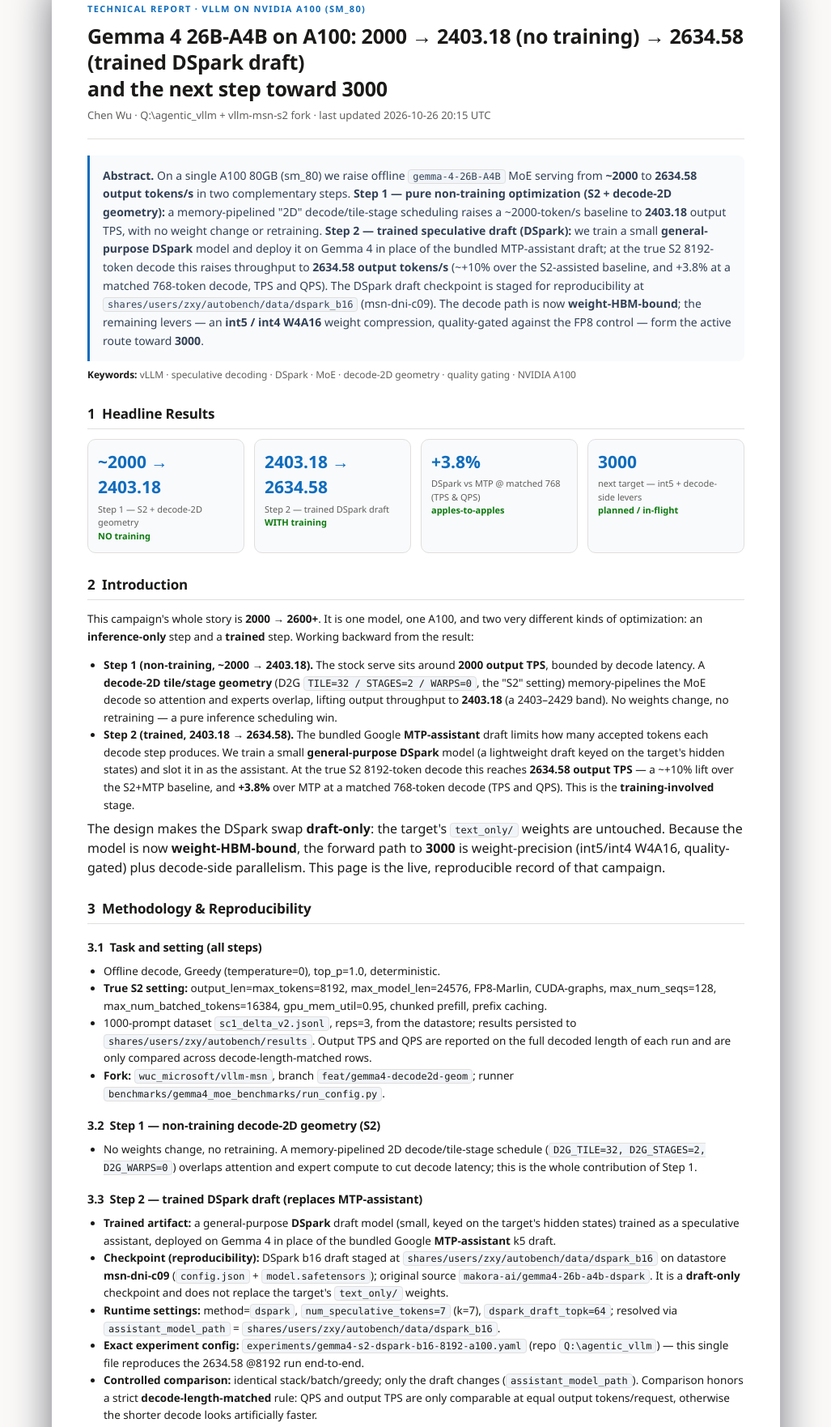
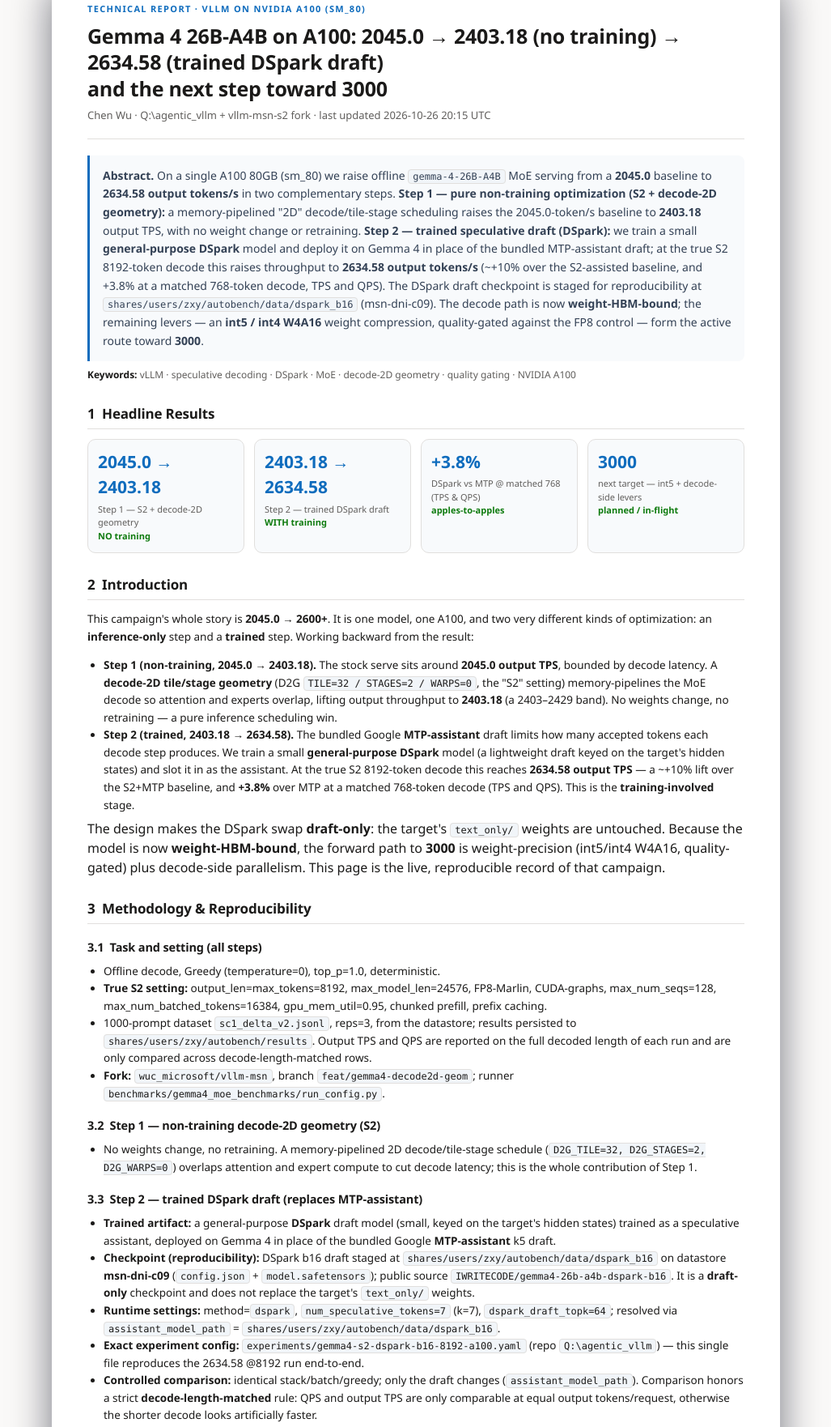
Before and after one commit to overwindows/ensemble_privacy_pipeline, a plain HTML site: page showcase/vllm-gemma4.html in a window 1280 px wide. Shown: the part 153-1915 px from the top of the page at 81% size, without its empty margins (126-1153 px from the left). Drawn offline with Linux system fonts and the light colour scheme.

Commit message:
fix(vllm-gemma4): correct baseline to 2045.0 and draft source to IWRITECODE b16
Baseline is 2045.0 (not ~2000). The staged dspark_b16 checkpoint that
produced Step-2's 2403.18/2634.58 comes from
IWRITECODE/gemma4-26b-a4b-dspark-b16, not makora-ai/gemma4-26b-a4b-dspark
(the latter is the older, differently-sized draft). Corrected across
abstract, headline, intro, Table 1, discussion, references.

Co-Authored-By: overwindows <overwindows@gmail.com>

```diff
--- a/showcase/vllm-gemma4-progress.json
+++ b/showcase/vllm-gemma4-progress.json
@@ -4,7 +4,7 @@
   "campaigns": [
     {
       "name": "Step 2 — trained general DSpark b16 draft vs S2 MTP-assistant (draft-only swap; WITH training)",
-      "ckpt": "shares/users/zxy/autobench/data/dspark_b16 (msn-dni-c09); source makora-ai/gemma4-26b-a4b-dspark",
+      "ckpt": "shares/users/zxy/autobench/data/dspark_b16 (msn-dni-c09); source IWRITECODE/gemma4-26b-a4b-dspark-b16",
       "repro": "experiments/gemma4-s2-dspark-b16-8192-a100.yaml (k=7, topk=64, assistant_model_path->dspark_b16)",
       "runs": [
         {
--- a/showcase/vllm-gemma4.html
+++ b/showcase/vllm-gemma4.html
@@ -183,15 +183,15 @@ code{font-family:var(--mono,"Cascadia Code",Consolas,monospace)}
 
   <div class="paperhead">
     <div class="kicker">Technical Report · vLLM on NVIDIA A100 (sm_80)</div>
-    <h1>Gemma 4 26B-A4B on A100: 2000 → 2403.18 (no training) → 2634.58 (trained DSpark draft)<br>and the next step toward 3000</h1>
+    <h1>Gemma 4 26B-A4B on A100: 2045.0 → 2403.18 (no training) → 2634.58 (trained DSpark draft)<br>and the next step toward 3000</h1>
     <div class="authors">Chen Wu · Q:\agentic_vllm + vllm-msn-s2 fork · <span id="updated">loading…</span></div>
   </div>
 
   <div class="abstract">
     <b>Abstract.</b> On a single A100 80GB (sm_80) we raise offline <code>gemma-4-26B-A4B</code> MoE serving
-    from <b>~2000</b> to <b>2634.58 output tokens/s</b> in two complementary steps. <b>Step 1 — pure non-training
-    optimization (S2 + decode-2D geometry):</b> a memory-pipelined "2D" decode/tile-stage scheduling raises a
-    ~2000-token/s baseline to <b>2403.18</b> output TPS, with no weight change or retraining. <b>Step 2 — trained
+    from a <b>2045.0</b> baseline to <b>2634.58 output tokens/s</b> in two complementary steps. <b>Step 1 — pure non-training
+    optimization (S2 + decode-2D geometry):</b> a memory-pipelined "2D" decode/tile-stage scheduling raises the
+    2045.0-token/s baseline to <b>2403.18</b> output TPS, with no weight change or retraining. <b>Step 2 — trained
     speculative draft (DSpark):</b> we train a small <b>general-purpose DSpark</b> model and deploy it on Gemma 4
     in place of the bundled MTP-assistant draft; at the true S2 8192-token decode this raises throughput to
     <b>2634.58 output tokens/s</b> (~+10% over the S2-assisted baseline, and +3.8% at a matched 768-token decode,
@@ -204,7 +204,7 @@ code{font-family:var(--mono,"Cascadia Code",Consolas,monospace)}
 
   <h2>1&nbsp; Headline Results</h2>
   <div class="metrics">
-    <div class="m"><div class="v">~2000 → 2403.18</div><div class="l">Step 1 — S2 + decode-2D geometry</div><div class="d">NO training</div></div>
+    <div class="m"><div class="v">2045.0 → 2403.18</div><div class="l">Step 1 — S2 + decode-2D geometry</div><div class="d">NO training</div></div>
     <div class="m"><div class="v">2403.18 → 2634.58</div><div class="l">Step 2 — trained DSpark draft</div><div class="d">WITH training</div></div>
     <div class="m"><div class="v">+3.8%</div><div class="l">DSpark vs MTP @ matched 768 (TPS &amp; QPS)</div><div class="d">apples-to-apples</div></div>
     <div class="m"><div class="v">3000</div><div class="l">next target — int5 + decode-side levers</div><div class="d">planned / in-flight</div></div>
@@ -212,10 +212,10 @@ code{font-family:var(--mono,"Cascadia Code",Consolas,monospace)}
 
   <h2>2&nbsp; Introduction</h2>
   <p style="font-size:13.5px;line-height:1.6">
-    This campaign's whole story is <b>2000 → 2600+</b>. It is one model, one A100, and two very different kinds of
+    This campaign's whole story is <b>2045.0 → 2600+</b>. It is one model, one A100, and two very different kinds of
     optimization: an <b>inference-only</b> step and a <b>trained</b> step. Working backward from the result:
     <ul>
-      <li><b>Step 1 (non-training, ~2000 → 2403.18).</b> The stock serve sits around <b>2000 output TPS</b>, bounded by decode
+      <li><b>Step 1 (non-training, 2045.0 → 2403.18).</b> The stock serve sits around <b>2045.0 output TPS</b>, bounded by decode
           latency. A <b>decode-2D tile/stage geometry</b> (D2G <code>TILE=32 / STAGES=2 / WARPS=0</code>, the "S2" setting)
           memory-pipelines the MoE decode so attention and experts overlap, lifting output throughput to <b>2403.18</b>
           (a 2403–2429 band). No weights change, no retraining — a pure inference scheduling win.</li>
@@ -255,8 +255,8 @@ code{font-family:var(--mono,"Cascadia Code",Consolas,monospace)}
         <b>MTP-assistant</b> k5 draft.</li>
     <li><b>Checkpoint (reproducibility):</b> DSpark b16 draft staged at
         <code>shares/users/zxy/autobench/data/dspark_b16</code> on datastore <b>msn-dni-c09</b>
-        (<code>config.json</code> + <code>model.safetensors</code>); original source
-        <code>makora-ai/gemma4-26b-a4b-dspark</code>. It is a <b>draft-only</b> checkpoint and does not replace the
+        (<code>config.json</code> + <code>model.safetensors</code>); public source
+        <code>IWRITECODE/gemma4-26b-a4b-dspark-b16</code>. It is a <b>draft-only</b> checkpoint and does not replace the
         target's <code>text_only/</code> weights.</li>
     <li><b>Runtime settings:</b> method=<code>dspark</code>, <code>num_speculative_tokens=7</code> (k=7),
         <code>dspark_draft_topk=64</code>; resolved via <code>assistant_model_path</code> =
@@ -294,7 +294,7 @@ code{font-family:var(--mono,"Cascadia Code",Consolas,monospace)}
   <div class="cap"><b>Table M1.</b> 3000-TPS lever matrix. Weight-precision levers (L1/L2) are quality-gated;
   decode-side levers (L3/L4) are throughput-only and compared length-matched.</div>
 
-  <h2>4&nbsp; Results — Throughput (the full 2000 → 2600 story)</h2>
+  <h2>4&nbsp; Results — Throughput (the full 2045 → 2600 story)</h2>
   <table>
     <thead><tr><th>Stage</th><th>Change</th><th>Output TPS</th><th>Training?</th></tr></thead>
     <tbody>
@@ -307,7 +307,7 @@ code{font-family:var(--mono,"Cascadia Code",Consolas,monospace)}
     </tbody>
   </table>
   <div class="cap"><b>Table 1.</b> Two-step throughput journey. <b>Step 1</b> (S2 + decode-2D geometry) is a pure
-  <b>non-training</b> optimization taking ~2000 → 2403.18 output TPS. <b>Step 2</b> (a <b>trained general DSpark</b>
+  <b>non-training</b> optimization taking 2045.0 → 2403.18 output TPS. <b>Step 2</b> (a <b>trained general DSpark</b>
   draft replacing the Google MTP-assistant) takes 2403.18 → <b>2634.58</b> output TPS at the true S2 8192-token decode.
   QPS/elapsed are comparable only within the same script and decode length.</div>
 
@@ -328,7 +328,7 @@ code{font-family:var(--mono,"Cascadia Code",Consolas,monospace)}
   </table>
   <div class="cap"><b>Table 2.</b> Draft-swap comparisons (Step 2). <b>Matched 768</b> (apples-to-apples): the trained
   DSpark b16 beats S2 MTP k5 by <b>+3.8%</b> in both TPS (1866.46 vs 1798.22) and QPS (2.98 vs 2.87) — the clean,
-  length-matched signal. <b>DSpark @8192</b> independently closes the 2000 → 2600 story at <b>2634.58 TPS</b>. The
+  length-matched signal. <b>DSpark @8192</b> independently closes the 2045 → 2600 story at <b>2634.58 TPS</b>. The
   <b>MTP @8192 control decoded a shorter output</b> (~1323 vs ~2291 tok/req), so its 2434.38 TPS / QPS 1.84 is <b>not</b> a
   valid length-matched comparator for the fractional advantage over DSpark at the true 8192 decode.</div>
 
@@ -351,7 +351,7 @@ code{font-family:var(--mono,"Cascadia Code",Consolas,monospace)}
   <h2>6&nbsp; Discussion</h2>
   <ul>
     <li><b>Two very different levers.</b> Step 1 (S2 + decode-2D geometry) is a <b>pure inference optimization</b> — no
-        training, no weight change; it buys ~2000 → 2403.18. Step 2 is <b>training-involved</b>: we train a small
+        training, no weight change; it buys 2045.0 → 2403.18. Step 2 is <b>training-involved</b>: we train a small
         general-purpose <b>DSpark</b> draft (keyed on the target's hidden states, k=7, topk=64) and deploy it in place of
         the Google MTP-assistant k5; it buys 2403.18 → 2634.58 and +3.8% over MTP at a matched decode length.</li>
     <li><b>Draft-only, target untouched.</b> DSpark is a draft-only checkpoint; the target's <code>text_only/</code>
@@ -371,13 +371,13 @@ code{font-family:var(--mono,"Cascadia Code",Consolas,monospace)}
     <li>2634.58 is measured; <b>3000 is a target, not yet a result</b>. The L1–L5 deltas are hypotheses to be
         measured; no fabricated or extrapolated throughput is reported.</li>
     <li>The DSpark trained artifact is staged on the internal datastore (msn-dni-c09); its public source is
-        <code>makora-ai/gemma4-26b-a4b-dspark</code>.</li>
+        <code>IWRITECODE/gemma4-26b-a4b-dspark-b16</code>.</li>
     <li>Throughput is offline single-worker; online batching/QPS at production concurrency is out of scope here.</li>
   </ul>
 
   <h2>8&nbsp; References</h2>
   <ol class="refs">
-    <li>DSpark speculative decoding — trained general-purpose b16 draft keyed on target hidden states; source <code>makora-ai/gemma4-26b-a4b-dspark</code>, staged at <code>shares/users/zxy/autobench/data/dspark_b16</code> (msn-dni-c09). Project fork <code>vllm-msn</code>, branch <code>feat/gemma4-decode2d-geom</code>.</li>
+    <li>DSpark speculative decoding — trained general-purpose b16 draft keyed on target hidden states; source <code>IWRITECODE/gemma4-26b-a4b-dspark-b16</code>, staged at <code>shares/users/zxy/autobench/data/dspark_b16</code> (msn-dni-c09). Project fork <code>vllm-msn</code>, branch <code>feat/gemma4-decode2d-geom</code>.</li>
     <li>Step 1 — decode-2D tile/stage geometry (D2G TILE=32 / STAGES=2 / WARPS=0, S2 setting), non-training; ROUND-25/27 series.</li>
     <li>Step 2 reproducibility — exact experiment config <code>experiments/gemma4-s2-dspark-b16-8192-a100.yaml</code> (Q:\agentic_vllm); repro: <code>model_path → Gemma-4-26B-A4B-it-deploy-260528/text_only</code>, <code>assistant_model_path → dspark_b16</code>, k=7, topk=64.</li>
     <li>Humming int5/int4 W4A16 conversion + <code>run_quality.py</code> / <code>run_quality_agentic.py</code> eval harness (reserved <code>_agentic_eval_*</code> keys, additive).</li>
```
